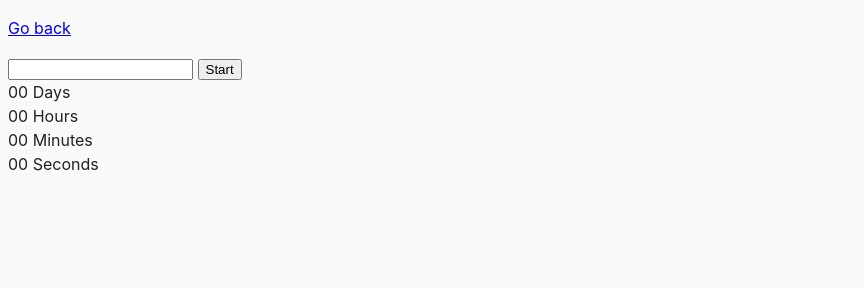
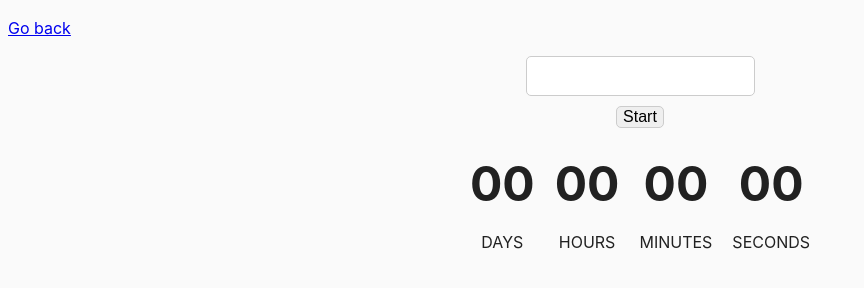
Before and after one commit to LiubenkoAndrii/goit-js-hw-09, a website built with Parcel: page src/02-timer.html in a window 1280 px wide. Shown: the whole page, without its empty margins (0-864 px from the left). Built offline with nearby package versions, Linux system fonts and the light colour scheme.

Commit message:
added-styles

```diff
--- a/src/css/common.css
+++ b/src/css/common.css
@@ -16,3 +16,57 @@ img {
   display: block;
   max-width: 100%;
 }
+
+#datetime-picker {
+  display: block;
+  margin: 0 auto;
+  padding: 10px;
+  border-radius: 5px;
+  border: 1px solid #ccc;
+  font-size: 16px;
+}
+
+button[data-start] {
+  display: block;
+  margin: 10px auto;
+  padding: 5 20;
+  border-radius: 5px;
+  border: 1px solid #ccc;
+  font-size: 16px;
+  cursor: pointer;
+}
+
+button[data-stop] {
+  display: block;
+  margin: 20px auto;
+  padding: 5 20;
+  border-radius: 5px;
+  border: 1px solid #ccc;
+  font-size: 16px;
+  cursor: pointer;
+}
+
+.timer {
+  display: flex;
+  justify-content: center;
+  align-items: center;
+  margin-top: 20px;
+}
+
+.timer .field {
+  display: flex;
+  flex-direction: column;
+  align-items: center;
+  margin: 0 10px;
+}
+
+.timer .field .value {
+  font-size: 48px;
+  font-weight: bold;
+}
+
+.timer .field .label {
+  font-size: 16px;
+  text-transform: uppercase;
+  margin-top: 10px;
+}
```
